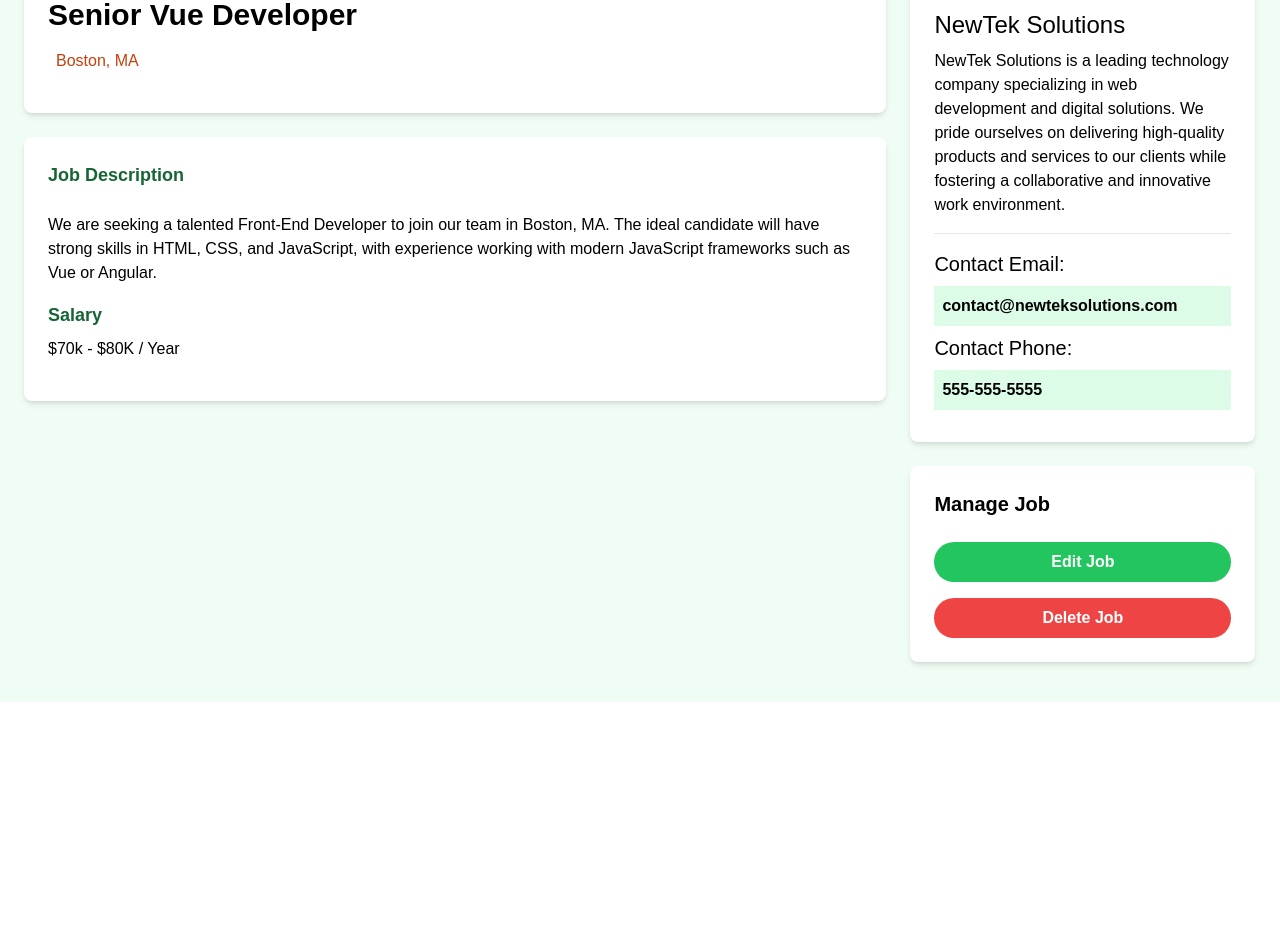
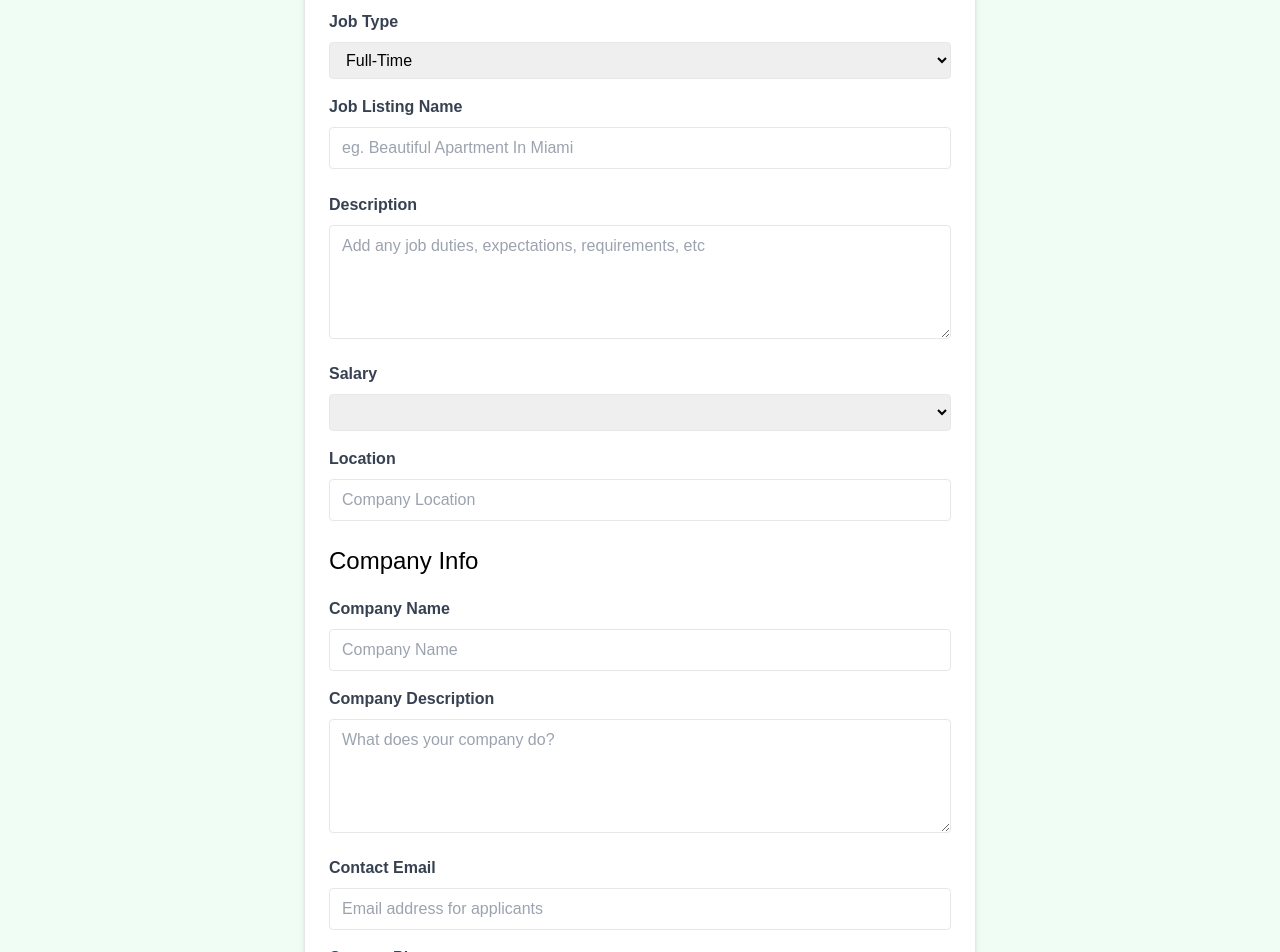
Before and after one commit to devHenryKimani/vue-project, a Vue app: page /jobs/add in a window 1280 px wide. Shown: the part 260-1212 px from the top of the page. Before the commit the page ends 962 px from the top, so only its background shows below. Built offline with nearby package versions, Linux system fonts and the light colour scheme; no server answers.

Commit message:
reactive

```diff
--- a/src/router/index.js
+++ b/src/router/index.js
@@ -3,6 +3,7 @@
 import Jobsview from '@/views/Jobsview.vue';
 import NotFoundView from '@/views/NotFoundView.vue';
 import jobview from '@/views/jobview.vue';
+import Addjobview from "@/views/Addjobview.vue";
 const router = createRouter({
   history: createWebHistory (import.meta.env.BASE_URL),
   routes:[
@@ -23,6 +24,11 @@
 
     },
     {
+      path:'/jobs/add',
+      name:'add-job',
+      component: Addjobview,
+    },
+    {
       path: '/:catchAll(.*)',
       name: 'not-found',
       component: NotFoundView,
--- a/src/views/Addjobview.vue
+++ b/src/views/Addjobview.vue
@@ -0,0 +1,214 @@
+
+<script setup>
+import { reactive } from 'vue';
+
+const form =reactive({
+    type: 'Full-Time',
+    title: '',
+    decription:'',
+    salary:'',
+    loction:'',
+    company:{
+        name:'',
+        description:'',
+        contactEmail:'',
+        contactPhone:''
+    },
+});
+
+const handlesubmit = async () =>{
+    const newJob = {
+        tittle:form.title,
+        location:form.location,
+        decription: form.decription,
+        salary: form.salary,
+        company: {
+            name:form.company.name,
+            decription:form.company.description,
+            contactEmail:form.company.contactEmail,
+            contactPhone:form.company.contactPhone,
+        },
+    };
+    console.log(newJob)
+};
+</script>
+
+
+
+<template>
+
+
+    <section class="bg-green-50">
+      <div class="container m-auto max-w-2xl py-24">
+        <div
+          class="bg-white px-6 py-8 mb-4 shadow-md rounded-md border m-4 md:m-0"
+        >
+          <form @submit.prevent="handlesubmit">
+            <h2 class="text-3xl text-center font-semibold mb-6">Add Job</h2>
+
+            <div class="mb-4">
+              <label for="type" class="block text-gray-700 font-bold mb-2"
+                >Job Type</label
+              >
+              <select
+              v-model="form.type"
+                id="type"
+                name="type"
+                class="border rounded w-full py-2 px-3"
+                required
+              >
+                <option value="Full-Time">Full-Time</option>
+                <option value="Part-Time">Part-Time</option>
+                <option value="Remote">Remote</option>
+                <option value="Internship">Internship</option>
+              </select>
+            </div>
+
+            <div class="mb-4">
+              <label class="block text-gray-700 font-bold mb-2"
+                >Job Listing Name</label
+              >
+              <input
+                type="text"
+                v-model="form.title"
+                id="name"
+                name="name"
+                class="border rounded w-full py-2 px-3 mb-2"
+                placeholder="eg. Beautiful Apartment In Miami"
+                required
+              />
+            </div>
+            <div class="mb-4">
+              <label
+                for="description"
+                class="block text-gray-700 font-bold mb-2"
+                >Description</label
+              >
+              <textarea
+                id="description"
+                v-model="form.decription"
+                name="description"
+                class="border rounded w-full py-2 px-3"
+                rows="4"
+                placeholder="Add any job duties, expectations, requirements, etc"
+              ></textarea>
+            </div>
+
+            <div class="mb-4">
+              <label for="type" class="block text-gray-700 font-bold mb-2"
+                >Salary</label
+              >
+              <select
+                id="salary"
+                v-model="form.salary"
+                name="salary"
+                class="border rounded w-full py-2 px-3"
+                required
+              >
+                <option value="Under $50K">under $50K</option>
+                <option value="$50K - $60K">$50 - $60K</option>
+                <option value="$60K - $70K">$60 - $70K</option>
+                <option value="$70K - $80K">$70 - $80K</option>
+                <option value="$80K - $90K">$80 - $90K</option>
+                <option value="$90K - $100K">$90 - $100K</option>
+                <option value="$100K - $125K">$100 - $125K</option>
+                <option value="$125K - $150K">$125 - $150K</option>
+                <option value="$150K - $175K">$150 - $175K</option>
+                <option value="$175K - $200K">$175 - $200K</option>
+                <option value="Over $200K">Over $200K</option>
+              </select>
+            </div>
+
+            <div class="mb-4">
+              <label class="block text-gray-700 font-bold mb-2">
+                Location
+              </label>
+              <input
+                type="text"
+                v-model="form.location"
+                id="location"
+                name="location"
+                class="border rounded w-full py-2 px-3 mb-2"
+                placeholder="Company Location"
+                required
+              />
+            </div>
+
+            <h3 class="text-2xl mb-5">Company Info</h3>
+
+            <div class="mb-4">
+              <label for="company" class="block text-gray-700 font-bold mb-2"
+                >Company Name</label
+              >
+              <input
+                type="text"
+                v-model="form.company.name"
+                id="company"
+                name="company"
+                class="border rounded w-full py-2 px-3"
+                placeholder="Company Name"
+              />
+            </div>
+
+            <div class="mb-4">
+              <label
+                for="company_description"
+                class="block text-gray-700 font-bold mb-2"
+                >Company Description</label
+              >
+              <textarea
+                id="company_description"
+                v-model="form.company.decription"
+                name="company_description"
+                class="border rounded w-full py-2 px-3"
+                rows="4"
+                placeholder="What does your company do?"
+              ></textarea>
+            </div>
+
+            <div class="mb-4">
+              <label
+                for="contact_email"
+                class="block text-gray-700 font-bold mb-2"
+                >Contact Email</label
+              >
+              <input
+                type="email"
+                v-model="form.company.contactEmail"
+                id="contact_email"
+                name="contact_email"
+                class="border rounded w-full py-2 px-3"
+                placeholder="Email address for applicants"
+                required
+              />
+            </div>
+            <div class="mb-4">
+              <label
+                for="contact_phone"
+                class="block text-gray-700 font-bold mb-2"
+                >Contact Phone</label
+              >
+              <input
+                type="tel"
+                v-model="form.company.contactPhone"
+                id="contact_phone"
+                name="contact_phone"
+                class="border rounded w-full py-2 px-3"
+                placeholder="Optional phone for applicants"
+              />
+            </div>
+
+            <div>
+              <button
+                class="bg-green-500 hover:bg-green-600 text-white font-bold py-2 px-4 rounded-full w-full focus:outline-none focus:shadow-outline"
+                type="submit"
+              >
+                Add Job
+              </button>
+            </div>
+          </form>
+        </div>
+      </div>
+    </section>
+
+</template>
```
